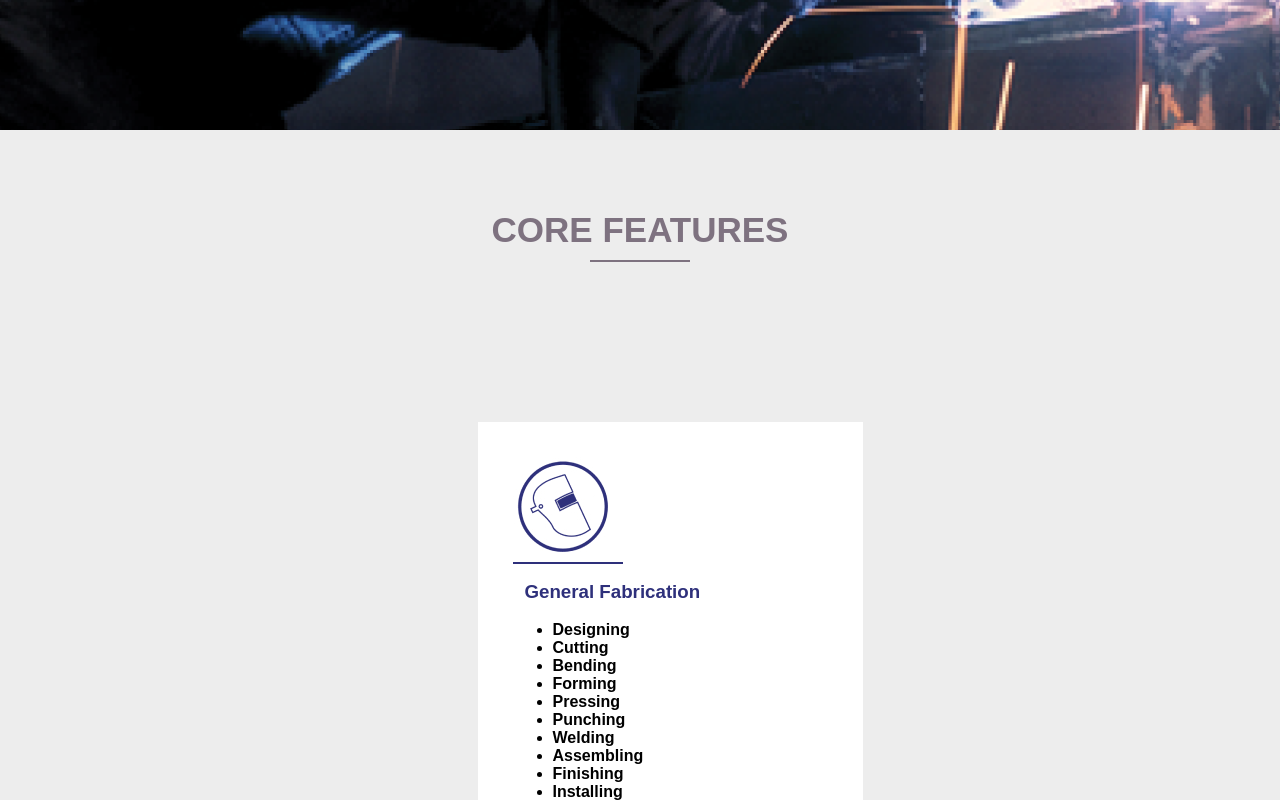
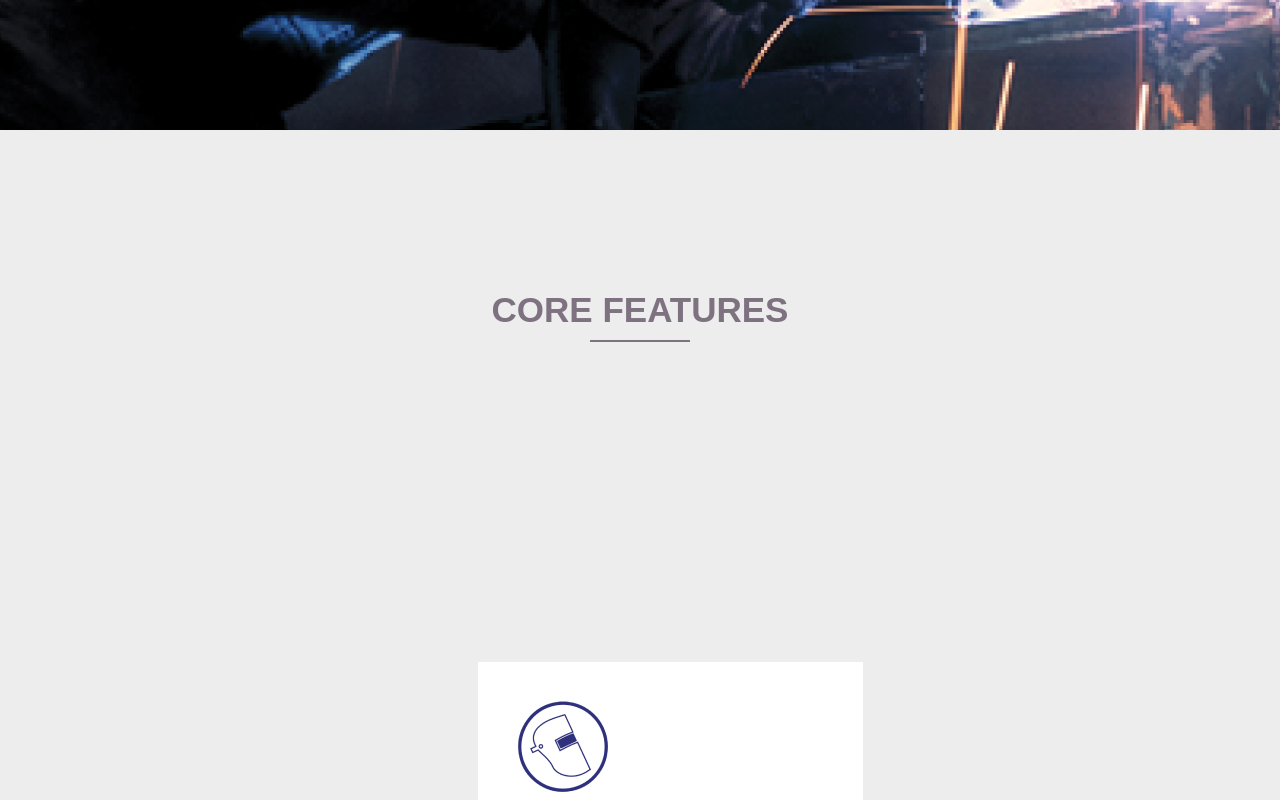
Before and after one commit to Usamaalikhan654/Habibullah-WB, a React (Create React App) app in the folder hepl-master/: page /#/ in a window 1280 px wide. Shown: the part 820-1620 px from the top of the page. Built offline with nearby package versions, Linux system fonts and the light colour scheme.

Commit message:
1.8.8
version 1.8.8

```diff
--- a/hepl-master/src/Pages/Home/Home.module.scss
+++ b/hepl-master/src/Pages/Home/Home.module.scss
@@ -61,7 +61,7 @@
 }
 
 .coreContainer {
-  padding: 5rem;
+  padding: 10rem;
   background-color: #ededed;
   align-items: center;
   justify-content: center;
```
